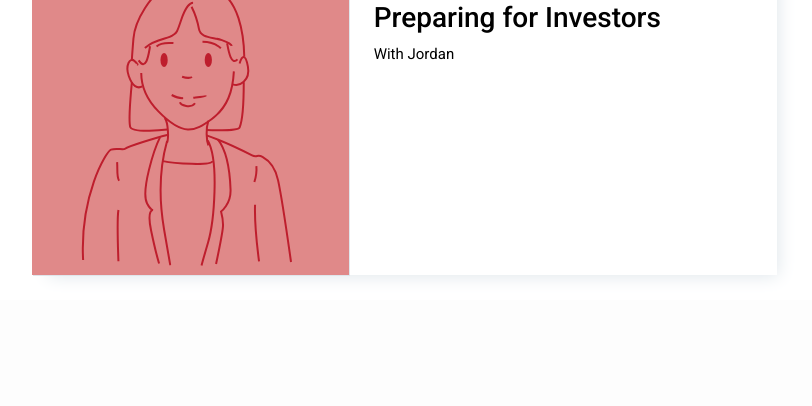
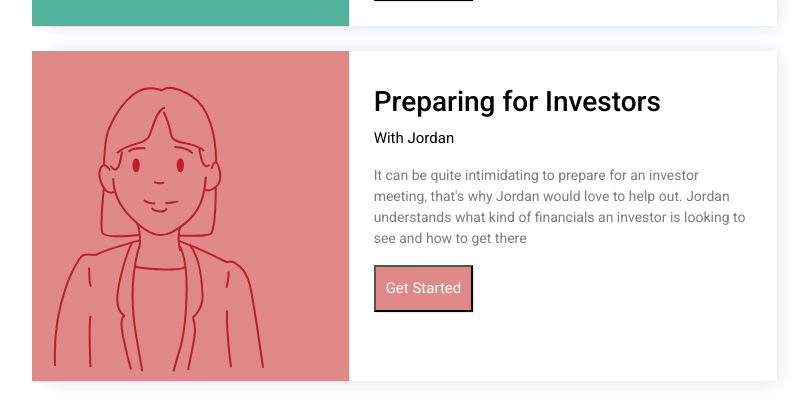
Before and after one commit to munchie-babbit/htn2019, a Flask app: template templates/assistants.html in a window 1280 px wide. Shown: the part 763-1169 px from the top of the page, without its empty margins (38-850 px from the left). Before the commit the page ends 1040 px from the top, so only its background shows below. Run offline with Flask 2, Linux system fonts and the light colour scheme; the template is opened without the code that fills it, so the values that code supplies are empty; some libraries are stand-ins or nearby versions.

Commit message:
added buttons

```diff
--- a/style.css
+++ b/style.css
@@ -85,7 +85,7 @@
 
   .grey-txt{
     font-size: 12px;
-    color: #7D7D7D;
+    color: #7D7D7D !important;
     text-align: left;
   }
   .boxes {
@@ -105,20 +105,37 @@
   .side-box p {
     padding: 25px 25px;
   }
-
+  #as-txt .grey-txt{
+    font-size: 14px;
+    color: #7D7D7D !important;
+    width: 95%;
+    text-align: left;
+  }
+  #as-txt{
+    padding-top: 34px !important;
+  }
   .as-boxes {
     background-color: white;
     box-shadow: 1px 1px 17px 0 #DFE6EB;
     color: #DDEAF5;
     margin: 0 0 25px 0;
   }
-
+  .white-txt {
+    color: white !important;
+    margin: 10px;
+  }
+  button {
+    margin: 10px;
+  }
   #river {
     background-color: #429BE3;
     box-shadow: 1px 1px 0 0 #DFE6EB;
     color: #DDEAF5;
     padding: 0px;
     margin: 0px;
+  }
+  #river button{
+    background-color: #429BE3;
   }
   #harper {
     background-color: #51B39B;
@@ -127,6 +144,9 @@
     padding: 0px;
     margin: 0px;
   }
+  #harper {
+    background-color: #51B39B;
+  }
   #jordan {
     background-color: #E08989;
     box-shadow: 1px 1px 0 0 #DFE6EB;
@@ -134,11 +154,16 @@
     padding: 0px;
     margin: 0px;
   }
+  #jordan button{
+    background-color: #E08989;
+  }
 
-  .img-fluid {
+ .img-fluid img {
     display: block;
-    margin-left: auto;
-    margin-right: auto;
+    margin-left: 60%;
+    margin-right: 50%;
+    margin-top: 20px;
+    width: 60%;
   }
 
   .col h3 {
--- a/templates/assistants.html
+++ b/templates/assistants.html
@@ -68,11 +68,13 @@
                 <div class="as-boxes">
                     <div class="row">
                         <div class="col-sm-5" id="river">
-                            <img src="../assistants2-01.svg" class="img-fluid" alt="River"/>
+                            <img src="../assistants2-01.svg" class="img-fluid" alt="River" style="margin-top:25px"/>
                         </div>
                         <div class="col" id="as-txt">
                             <h3>Taking Out a Loan</h3>
                             <p>With River</p>
+                            <p class="grey-txt" href="">Interested in taking out a loan to help finance Bailey’s Catering? River, our smart assistant can give you recommendations based on your needs to help improve  your chances of receiving a loan. Chat with her today! </p>
+                            <button id="river"><p class="white-txt">Get Started</p></button>
                         </div>
                     </div>
                 </div>
@@ -85,6 +87,8 @@
                         <div class="col" id="as-txt">
                             <h3>Making a Large Investment</h3>
                             <p>With Harper</p>
+                            <p class="grey-txt">Harper is here to help you with anything related to making a large investment. Whether this could be purchasing land, investing in a subsidiary or expanding into a new market.</p>
+                            <button id="harper"><p class="white-txt">Get Started</p></button>
                         </div>
                     </div>
                 </div>
@@ -92,11 +96,13 @@
                 <div class="as-boxes">
                         <div class="row">
                             <div class="col-sm-5" id="jordan">
-                                <img src="../assistants2-03.svg" class="img-fluid" alt="Jordan"/>
+                                <img src="../assistants2-03.svg" class="img-fluid" alt="Jordan" style="margin-top:30px"/>
                             </div>
                             <div class="col" id="as-txt">
                                 <h3>Preparing for Investors</h3>
                                 <p>With Jordan</p>
+                                <p class="grey-txt">It can be quite intimidating to prepare for an investor meeting, that's why Jordan would love to help out. Jordan understands what kind of financials an investor is looking to see and how to get there</p>
+                                <button id="jordan"><p class="white-txt">Get Started</p></button>
                             </div>
                         </div>
                     </div>
```
